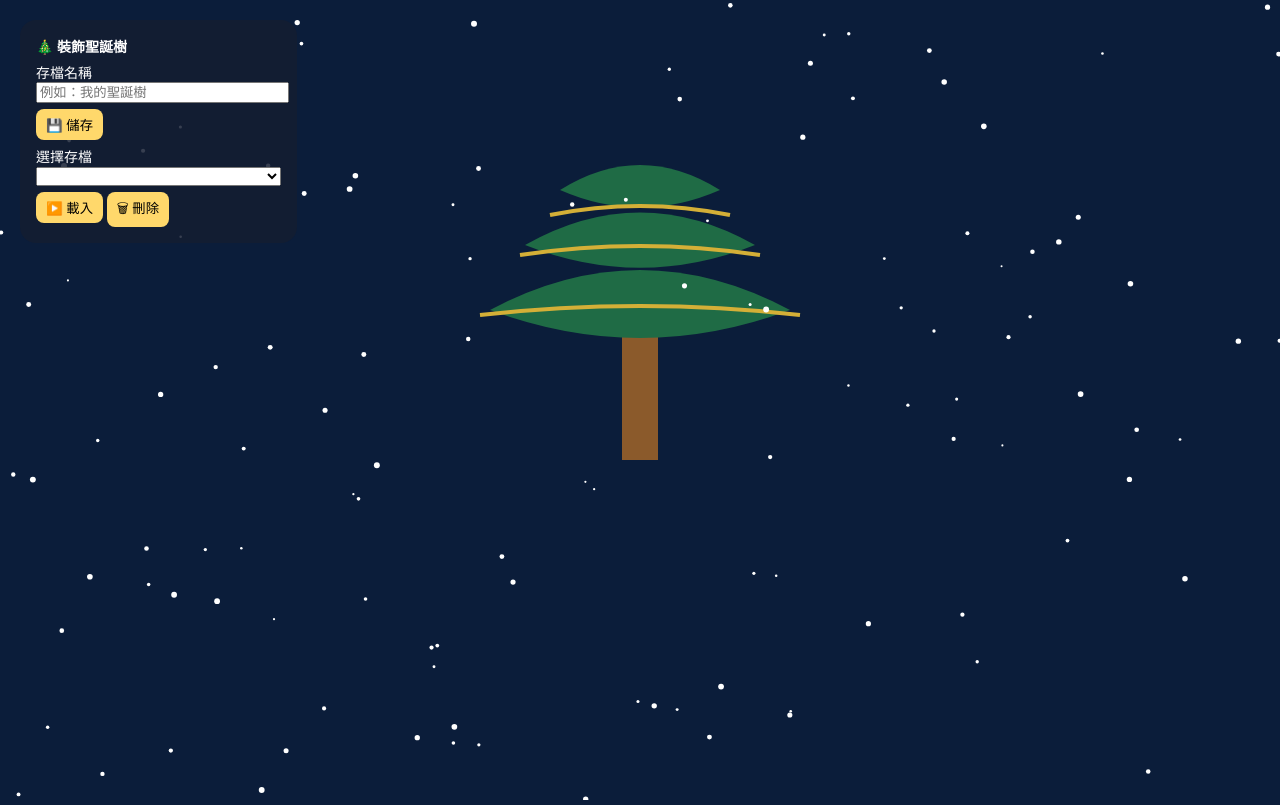
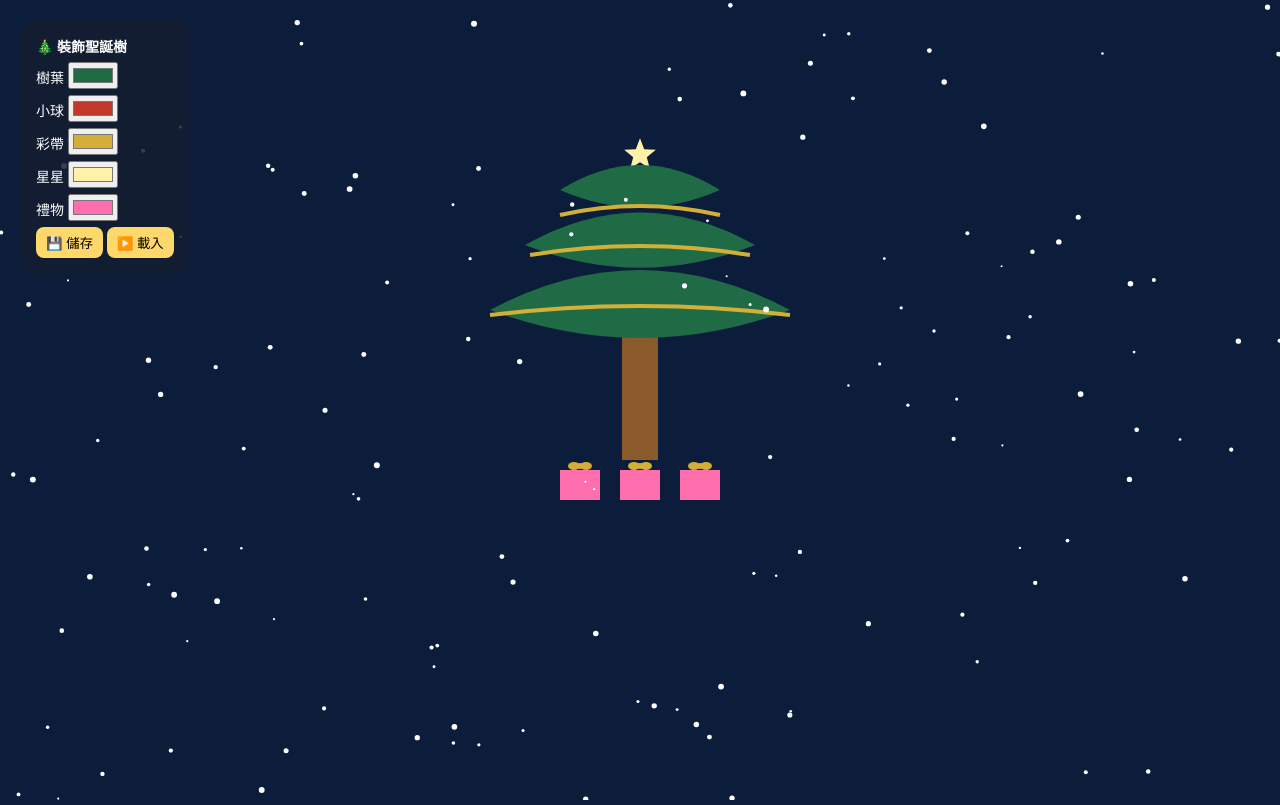
Before and after one commit to Tinaliu-1027/Tinaliu-1027.github.io, a plain HTML site: page index.html in a window 1280 px wide. Drawn offline with Linux system fonts and the light colour scheme.

Commit message:
Update index.html

```diff
--- a/index.html
+++ b/index.html
@@ -23,7 +23,6 @@ body{
   font-size:14px;
 }
 .controls label{display:block;margin-top:6px}
-.controls input,.controls select{width:100%}
 button{
   margin-top:6px;
   padding:6px 10px;
@@ -39,48 +38,61 @@ button{
 
 <div class="controls">
   <strong>🎄 裝飾聖誕樹</strong>
-
-  <label>存檔名稱
-    <input id="saveName" placeholder="例如：我的聖誕樹">
-  </label>
+  <label>樹葉 <input type="color" id="leaf" value="#1f6b45"></label>
+  <label>小球 <input type="color" id="ball" value="#c0392b"></label>
+  <label>彩帶 <input type="color" id="ribbon" value="#d4af37"></label>
+  <label>星星 <input type="color" id="star" value="#fff2a8"></label>
+  <label>禮物 <input type="color" id="gift" value="#ff6fae"></label>
   <button onclick="saveDesign()">💾 儲存</button>
-
-  <label>選擇存檔
-    <select id="saveList"></select>
-  </label>
   <button onclick="loadDesign()">▶️ 載入</button>
-  <button onclick="deleteDesign()">🗑 刪除</button>
 </div>
 
 <canvas id="c"></canvas>
 
 <script>
-/* ===== Canvas ===== */
-const canvas=document.getElementById("c");
-const ctx=canvas.getContext("2d");
+/* ---------- 基本 ---------- */
+const canvas = document.getElementById("c");
+const ctx = canvas.getContext("2d");
 function resize(){canvas.width=innerWidth;canvas.height=innerHeight;}
 resize();addEventListener("resize",resize);
-const CX=()=>canvas.width/2;
+const CX = ()=>canvas.width/2;
 
-/* ===== 資料 ===== */
+/* ---------- 控制 ---------- */
+const leaf=document.getElementById("leaf");
+const ballColor=document.getElementById("ball");
+const ribbonColor=document.getElementById("ribbon");
+const star=document.getElementById("star");
+const giftColor=document.getElementById("gift");
+
+/* ---------- 星星 ---------- */
+let starPulse=1,dir=0.01;
+
+/* ---------- 物件 ---------- */
 const balls=[];
-const gifts=[];
 const ribbons=[
-  {y:215,w:90},
-  {y:255,w:120},
-  {y:315,w:160}
+  {y:215,w:80},
+  {y:255,w:110},
+  {y:315,w:150}
+];
+const gifts=[
+  {x:-60,y:470,w:40,h:30},
+  {x:0,y:470,w:40,h:30},
+  {x:60,y:470,w:40,h:30}
 ];
 
-/* ===== 雪 ===== */
-const snow=Array.from({length:120},()=>({
+/* ---------- 雪 ---------- */
+const snow=Array.from({length:140},()=>({
   x:Math.random()*innerWidth,
   y:Math.random()*innerHeight,
   r:Math.random()*2+1,
   s:Math.random()*0.6+0.3
 }));
 
-/* ===== 拖曳 ===== */
+/* ---------- 拖曳 ---------- */
 let dragging=null;
+const snapLines=[190,245,310];
+let activeSnap=null;
+
 function getPos(e){
   if(e.touches){
     const r=canvas.getBoundingClientRect();
@@ -92,15 +104,6 @@ function getPos(e){
 function start(e){
   const {x,y}=getPos(e);
 
-  // 禮物
-  for(let i=gifts.length-1;i>=0;i--){
-    const g=gifts[i];
-    if(x>g.x && x<g.x+g.w && y>g.y && y<g.y+g.h){
-      dragging=g;dragging.type="gift";return;
-    }
-  }
-
-  // 彩帶
   for(let i=ribbons.length-1;i>=0;i--){
     const r=ribbons[i];
     if(Math.abs(y-r.y)<10 && Math.abs(x-CX())<r.w){
@@ -108,7 +111,6 @@ function start(e){
     }
   }
 
-  // 小球
   for(let i=balls.length-1;i>=0;i--){
     const b=balls[i];
     if(Math.hypot(x-(CX()+b.x),y-b.y)<b.r){
@@ -116,23 +118,27 @@ function start(e){
     }
   }
 
-  // 新增：點下方新增禮物，其餘新增小球
-  if(y>360){
-    gifts.push({x:x-20,y:y-15,w:40,h:30});
-  }else{
-    balls.push({x:x-CX(),y:y,r:9});
-  }
+  balls.push({x:x-CX(),y:y,r:9});
 }
 
 function move(e){
-  if(!dragging)return;
+  if(!dragging) return;
   const {x,y}=getPos(e);
-  if(dragging.type==="ball"){dragging.x=x-CX();dragging.y=y;}
-  if(dragging.type==="ribbon") dragging.y=y;
-  if(dragging.type==="gift"){dragging.x=x-20;dragging.y=y-15;}
+  activeSnap=null;
+
+  for(let s of snapLines){
+    if(Math.abs(y-s)<8){
+      dragging.y=s;
+      activeSnap=s;
+      break;
+    }
+  }
+  if(!activeSnap) dragging.y=y;
+  if(dragging.type==="ball") dragging.x=x-CX();
   e.preventDefault();
 }
-function end(){dragging=null;}
+
+function end(){dragging=null;activeSnap=null;}
 
 canvas.addEventListener("mousedown",start);
 canvas.addEventListener("mousemove",move);
@@ -141,66 +147,49 @@ canvas.addEventListener("touchstart",start,{passive:false});
 canvas.addEventListener("touchmove",move,{passive:false});
 canvas.addEventListener("touchend",end);
 
-/* ===== 刪除 ===== */
+/* ---------- Backspace ---------- */
 addEventListener("keydown",e=>{
-  if(e.key==="Backspace"){
-    if(gifts.length) gifts.pop();
-    else if(balls.length) balls.pop();
-    e.preventDefault();
+  if(e.key==="Backspace" && balls.length){
+    balls.pop();e.preventDefault();
   }
 });
 
-/* ===== 儲存系統 ===== */
-const saveInput=document.getElementById("saveName");
-const saveList=document.getElementById("saveList");
-
-function refreshSaveList(){
-  saveList.innerHTML="";
-  Object.keys(localStorage)
-    .filter(k=>k.startsWith("tree_"))
-    .forEach(k=>{
-      const o=document.createElement("option");
-      o.value=k;o.textContent=k.replace("tree_","");
-      saveList.appendChild(o);
-    });
+/* ---------- 儲存 / 載入 ---------- */
+function saveDesign(){
+  localStorage.setItem("treeDesign",JSON.stringify({
+    balls,ribbons,
+    colors:{
+      leaf:leaf.value,
+      ball:ballColor.value,
+      ribbon:ribbonColor.value,
+      star:star.value,
+      gift:giftColor.value
+    }
+  }));
 }
-refreshSaveList();
-
-function saveDesign(){
-  const name=saveInput.value.trim();
-  if(!name){alert("請輸入存檔名稱");return;}
-  localStorage.setItem("tree_"+name,JSON.stringify({
-    balls,gifts,ribbons
-  }));
-  refreshSaveList();
+function loadDesign(){
+  const d=JSON.parse(localStorage.getItem("treeDesign"));
+  if(!d) return;
+  balls.length=0;d.balls.forEach(b=>balls.push(b));
+  d.ribbons.forEach((r,i)=>ribbons[i].y=r.y);
+  leaf.value=d.colors.leaf;
+  ballColor.value=d.colors.ball;
+  ribbonColor.value=d.colors.ribbon;
+  star.value=d.colors.star;
+  giftColor.value=d.colors.gift;
 }
 
-function loadDesign(){
-  if(!saveList.value)return;
-  const d=JSON.parse(localStorage.getItem(saveList.value));
-  balls.length=0;gifts.length=0;
-  d.balls.forEach(b=>balls.push(b));
-  d.gifts.forEach(g=>gifts.push(g));
-  d.ribbons.forEach((r,i)=>ribbons[i].y=r.y);
-}
-
-function deleteDesign(){
-  if(!saveList.value)return;
-  localStorage.removeItem(saveList.value);
-  refreshSaveList();
-}
-
-/* ===== 畫圖 ===== */
-function leafLayer(y,w,h){
-  ctx.fillStyle="#1f6b45";
+/* ---------- 畫圖 ---------- */
+function leafLayer(y,w,h,c){
+  ctx.fillStyle=c;
   ctx.beginPath();
   ctx.moveTo(CX()-w/2,y);
   ctx.quadraticCurveTo(CX(),y-h,CX()+w/2,y);
   ctx.quadraticCurveTo(CX(),y+h*0.7,CX()-w/2,y);
   ctx.fill();
 }
-function drawBow(x,y){
-  ctx.fillStyle="#ffd86b";
+function drawBow(x,y,c){
+  ctx.fillStyle=c;
   ctx.beginPath();ctx.ellipse(x-6,y,6,4,0,0,Math.PI*2);ctx.fill();
   ctx.beginPath();ctx.ellipse(x+6,y,6,4,0,0,Math.PI*2);ctx.fill();
   ctx.beginPath();ctx.arc(x,y,3,0,Math.PI*2);ctx.fill();
@@ -209,17 +198,42 @@ function drawBow(x,y){
 function draw(){
   ctx.clearRect(0,0,canvas.width,canvas.height);
 
+  // 吸附線
+  if(activeSnap){
+    ctx.strokeStyle="rgba(255,255,255,.4)";
+    ctx.beginPath();
+    ctx.moveTo(CX()-200,activeSnap);
+    ctx.lineTo(CX()+200,activeSnap);
+    ctx.stroke();
+  }
+
+  // 星星
+  starPulse+=dir;
+  if(starPulse>1.25||starPulse<0.8)dir*=-1;
+  ctx.save();
+  ctx.translate(CX(),155);
+  ctx.scale(starPulse,starPulse);
+  ctx.fillStyle=star.value;
+  ctx.beginPath();
+  for(let i=0;i<5;i++){
+    ctx.lineTo(Math.cos((18+i*72)*Math.PI/180)*14,
+               -Math.sin((18+i*72)*Math.PI/180)*14);
+    ctx.lineTo(Math.cos((54+i*72)*Math.PI/180)*6,
+               -Math.sin((54+i*72)*Math.PI/180)*6);
+  }
+  ctx.fill();ctx.restore();
+
   // 樹幹
   ctx.fillStyle="#8b5a2b";
   ctx.fillRect(CX()-18,300,36,160);
 
   // 樹葉
-  leafLayer(190,160,50);
-  leafLayer(245,230,65);
-  leafLayer(310,300,80);
+  leafLayer(190,160,50,leaf.value);
+  leafLayer(245,230,65,leaf.value);
+  leafLayer(310,300,80,leaf.value);
 
   // 彩帶
-  ctx.strokeStyle="#d4af37";
+  ctx.strokeStyle=ribbonColor.value;
   ctx.lineWidth=4;
   ribbons.forEach(r=>{
     ctx.beginPath();
@@ -230,7 +244,7 @@ function draw(){
 
   // 小球
   balls.forEach(b=>{
-    ctx.fillStyle="#c0392b";
+    ctx.fillStyle=ballColor.value;
     ctx.beginPath();
     ctx.arc(CX()+b.x,b.y,b.r,0,Math.PI*2);
     ctx.fill();
@@ -238,9 +252,9 @@ function draw(){
 
   // 禮物
   gifts.forEach(g=>{
-    ctx.fillStyle="#ff6fae";
-    ctx.fillRect(g.x,g.y,g.w,g.h);
-    drawBow(g.x+g.w/2,g.y-4);
+    ctx.fillStyle=giftColor.value;
+    ctx.fillRect(CX()+g.x-g.w/2,g.y,g.w,g.h);
+    drawBow(CX()+g.x,g.y-4,ribbonColor.value);
   });
 
   // 雪
```
